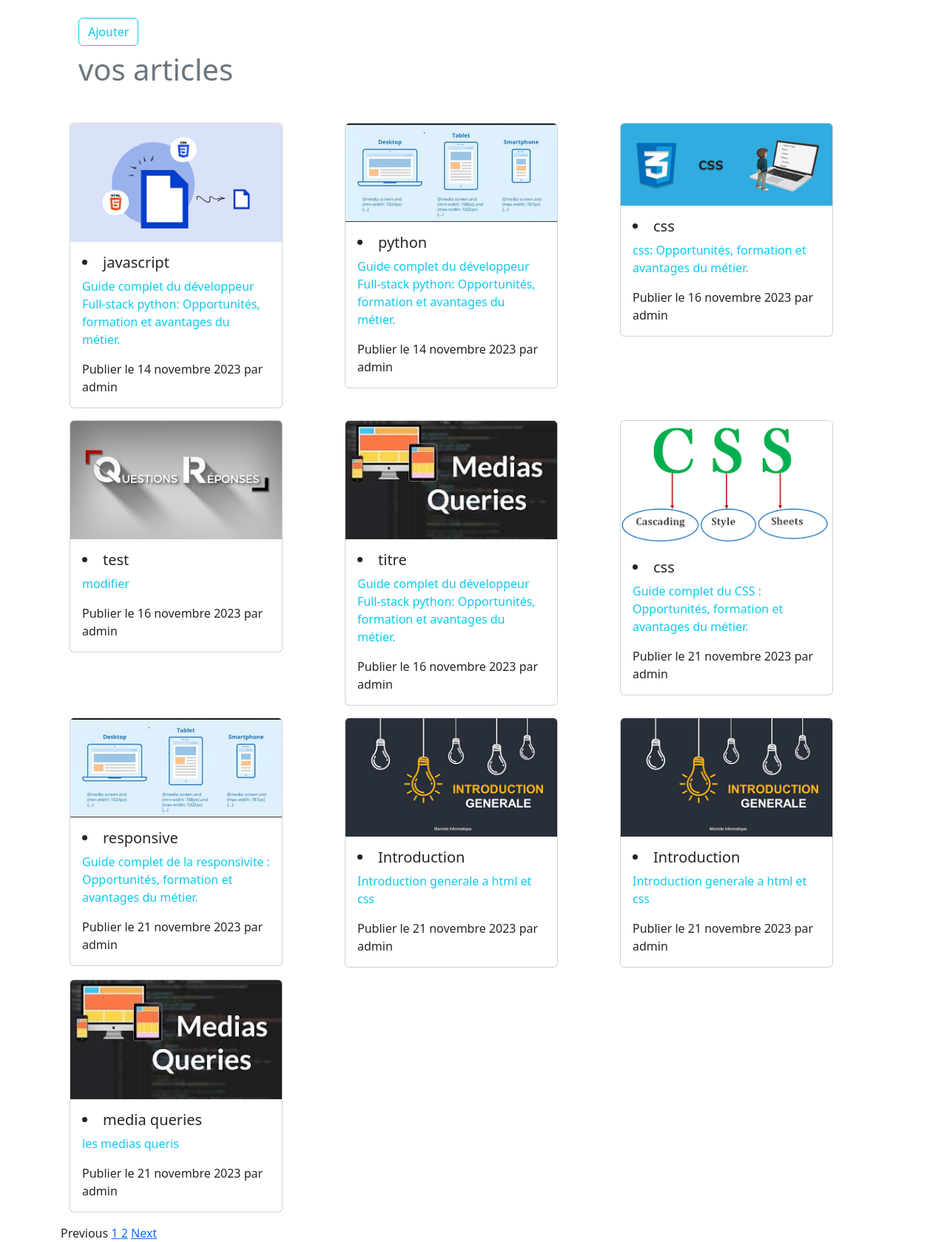
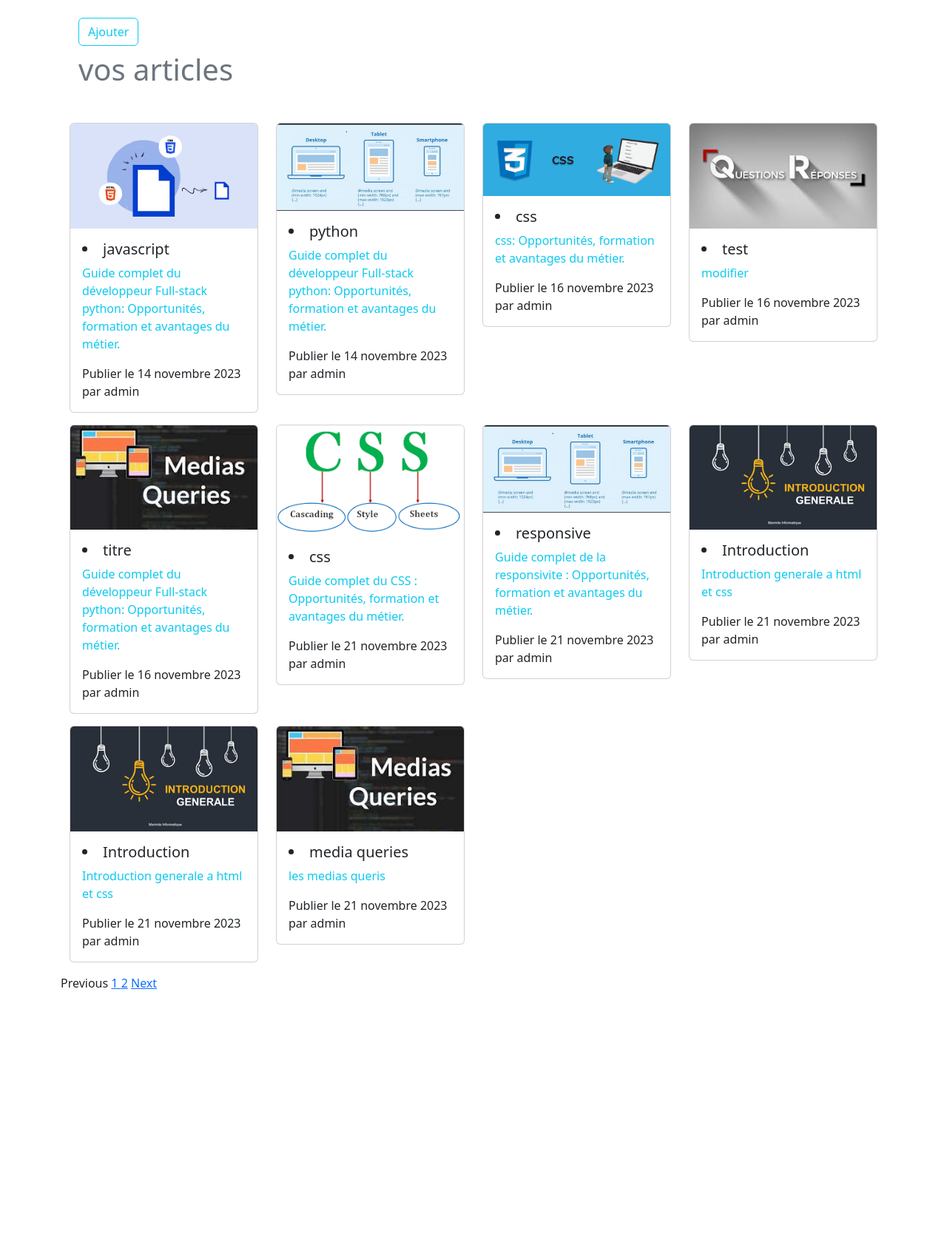
Before and after one commit to seyemaguette/projet3_blog_django, a Django app: page /articles/list/ in a window 1280 px wide. Shown: the part 56-1735 px from the top of the page at 74% size. After the commit the page ends 1393 px from the top, so only its background shows below. Run offline with Django 4.2, Linux system fonts and the light colour scheme; a user stored in the database is signed in; data comes from the database, SQL or seed files in the repository; some libraries are stand-ins or nearby versions.

Commit message:
changement d'affiche des articles

```diff
--- a/templates/articles/list_articles.html
+++ b/templates/articles/list_articles.html
@@ -14,9 +14,9 @@
   <div class="row m-auto my-2">
   {% for  article in page_obj %}
 
-            <div class="col col-lg-4 col-md-6  my-2">
+            <div class="col col-lg-3 col-md-6  my-2">
                 <a href="{% url 'details_articles' article.id %}" style="text-decoration:none ;" >
-                    <div class="card " style="width: 18rem;">
+                    <div class="card "">
                       {% if  article.image %}
                       <img class="card-img-top" src="{{ article.image.url}}" alt="Card image cap">
                       {% endif %}
--- a/templates/pages/index.html
+++ b/templates/pages/index.html
@@ -13,9 +13,9 @@
   <div class="row">
   {% for  article in page_obj %}
 
-            <div class="col col-lg-4 col-md-6 my-2">
+            <div class="col col-lg-3 col-md-6 my-2">
                 <a href="{% url 'details' article.id %}" style="text-decoration:none ;" >
-                    <div class="card  "   style="width: 18rem;" >
+                    <div class="card  "  >
                       {% if  article.image %}
                       <img class="card-img-top" src="{{ article.image.url}}" alt="Card image cap">
                       {% endif %}
```
